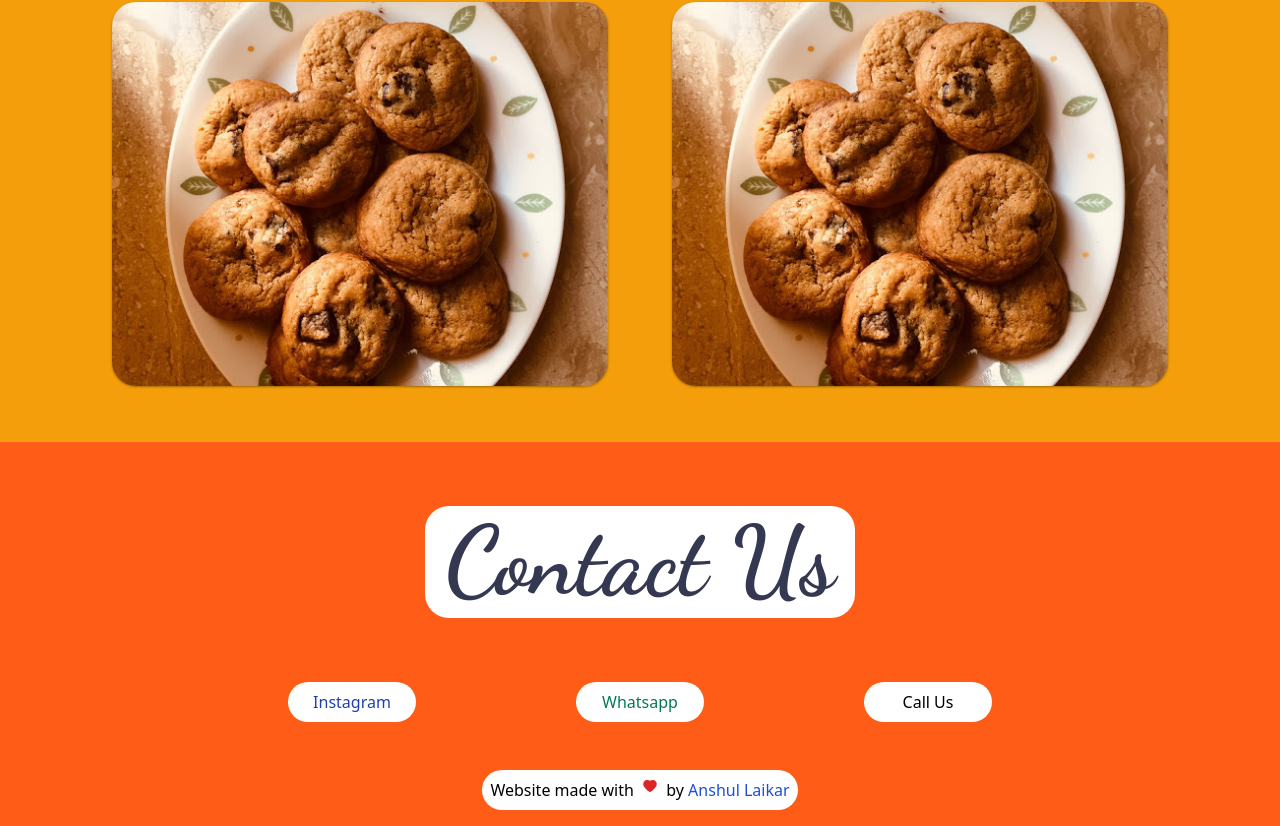
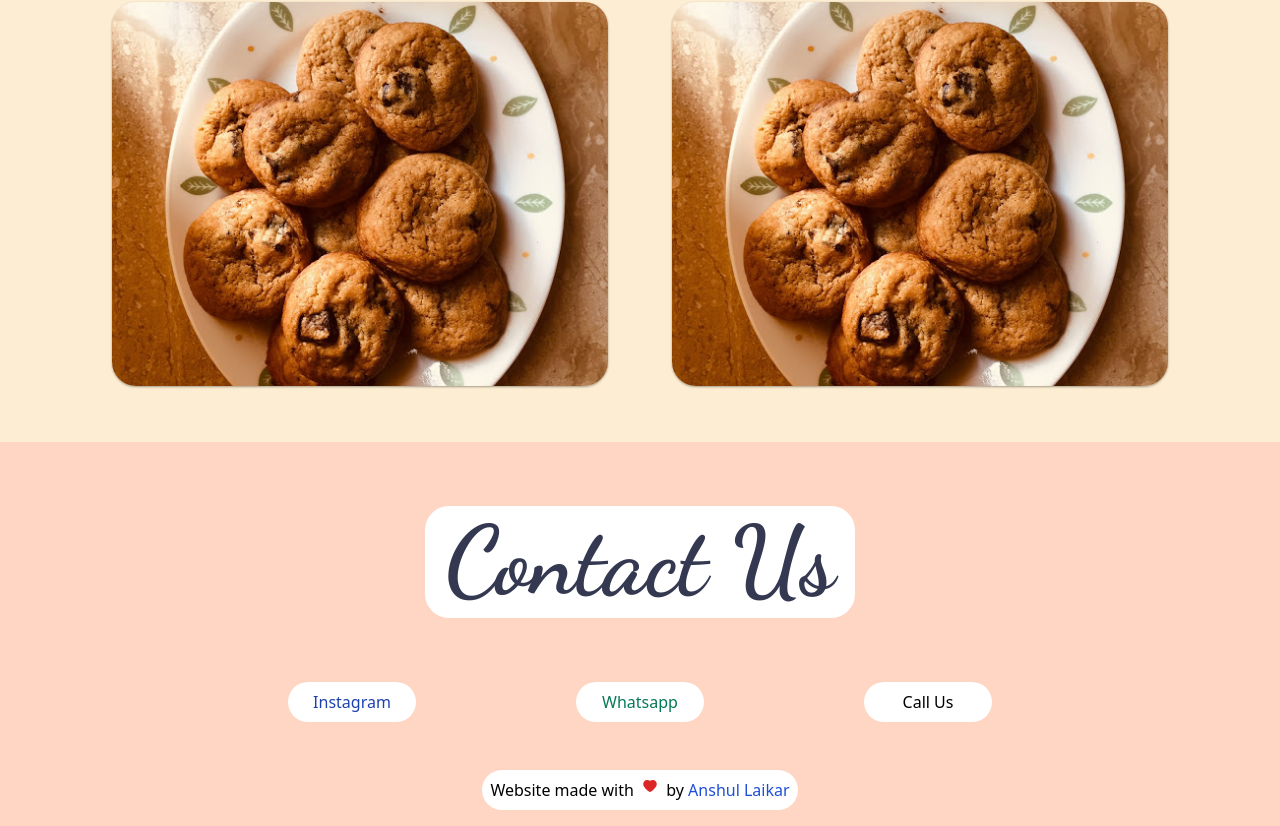
Before and after one commit to anshullaikar/cookies, a React (Create React App) app: page / in a window 1280 px wide. Shown: the part 1062-1888 px from the top of the page. Built offline with nearby package versions, Linux system fonts and the light colour scheme.

Commit message:
some more additions// preparation for cart

```diff
--- a/src/App.js
+++ b/src/App.js
@@ -7,6 +7,7 @@ import Home from "./containers/Home";
 import Dropdown from "./components/Dropdown";
 import OutsideAlerter from "./scripts/OutsideAlerter";
 function App() {
+
     const [isOpen, setIsOpen] = useState(false);
 
     const toggle = () => {
--- a/src/components/Item.js
+++ b/src/components/Item.js
@@ -1,5 +1,5 @@
 import React from "react";
-
+import Button from "@material-ui/core/Button";
 const Item = (props) => {
     return (
         <div
@@ -14,6 +14,14 @@ const Item = (props) => {
                     <p className="m-2 font-normal text-base text-center md:text-lg lg:text-xl">
                         {props.overlayText}
                     </p>
+                    <Button
+                        // onClick={() => {
+                        //     handleAddToCart(item);
+                        // }}
+                        className="rounded-b-3xl w-full font-sans font-semibold focus:outline-none"
+                    >
+                        Add To Cart
+                    </Button>
                 </div>
             </div>
         </div>
--- a/src/components/Items.js
+++ b/src/components/Items.js
@@ -18,7 +18,7 @@ const Items = () => {
                         overlayText="Lorem ipsum dolor sit amet, consectetur adipiscing elit, sed do eiusmod tempor incididunt ut labore et dolore magna aliqua."
                     />
                     <Item
-                    id="item-1"
+                    id="item-2"
                     title="chocolate chip cookies with extra chocolate chunks"
                     overlayText="Lorem ipsum dolor sit amet, consectetur adipiscing elit, sed do eiusmod tempor incididunt ut labore et dolore magna aliqua."
                     />
--- a/src/containers/Footer.js
+++ b/src/containers/Footer.js
@@ -7,6 +7,9 @@ const Footer = () => {
             <h1 className="dark-text  bg-white font-DancingScript py-2 px-5 lg:text-8xl rounded-3xl md:text-6xl sm:text-5xl text-4xl font-black my-6 md:my-10 lg:my-16 h-4/5 text-center w-max">
                 Contact Us
             </h1>
+            {/* TODO: ADD LINKS,  Use: https://wa.me/15551234567
+
+            Don't use: https://wa.me/+001-(555)1234567 */}
             <div className="flex justify-evenly mb-4 w-4/5">
                 <a
                     className="w-32 bg-white rounded-3xl p-2 text-center text-blue-800"
--- a/src/containers/Home.js
+++ b/src/containers/Home.js
@@ -1,8 +1,43 @@
-import React, { Fragment } from 'react'
+import React, { Fragment, useState } from 'react'
 import Hero from './Hero'
 import Items from "../components/Items"
 
 const Home = () => {
+    const [cartOpen, setCartOpen] = useState(false);
+    const [cartItems, setCartItems] = useState([]);
+    const getTotalItems = (cartItems) =>
+        cartItems.reduce((ack, item) => ack + item.amount, 0);
+    const handleAddToCart = (clickedItem) => {
+        setCartItems((prev) => {
+            //Is the item in the cart?
+            const isItemInCart = prev.find(
+                (item) => item.id === clickedItem.id
+            );
+
+            if (isItemInCart) {
+                return prev.map((item) =>
+                    item.id === clickedItem.id
+                        ? { ...item, amount: item.amount + 1 }
+                        : item
+                );
+            }
+            //if first time item is added
+            return [...prev, { ...clickedItem, amount: 1 }];
+        });
+    };
+    const handleRemoveFromCart = (id) => {
+        setCartItems(prev => (
+            prev.reduce((ack, item) => {
+                if (item.id === id) {
+                    if (item.amount === 1) return ack;
+                    return [...ack, { ...item, amount: item.amount - 1 }];
+                } else {
+                    return [...ack, item];
+                }
+            }, [])
+        )
+        );
+    };
     return (
         <Fragment>
             <Hero/>
--- a/src/index.css
+++ b/src/index.css
@@ -21,7 +21,7 @@ body { padding-top: 4rem; }
 }
 
 .card-gradient-bg {
-    background-color: #f59e0b;
+    background-color: #f59f0b2f;
     /* background: #00c9ff; fallback for old browsers */
 }
 #footer {
@@ -97,7 +97,7 @@ body { padding-top: 4rem; }
 }
 
 .footer-bg {
-    background-color: #ff5d17;
+    background-color: #ff5d1741;
 }
 
 .icon {
```
Lines whose indentation alone changed are shown as unchanged.
